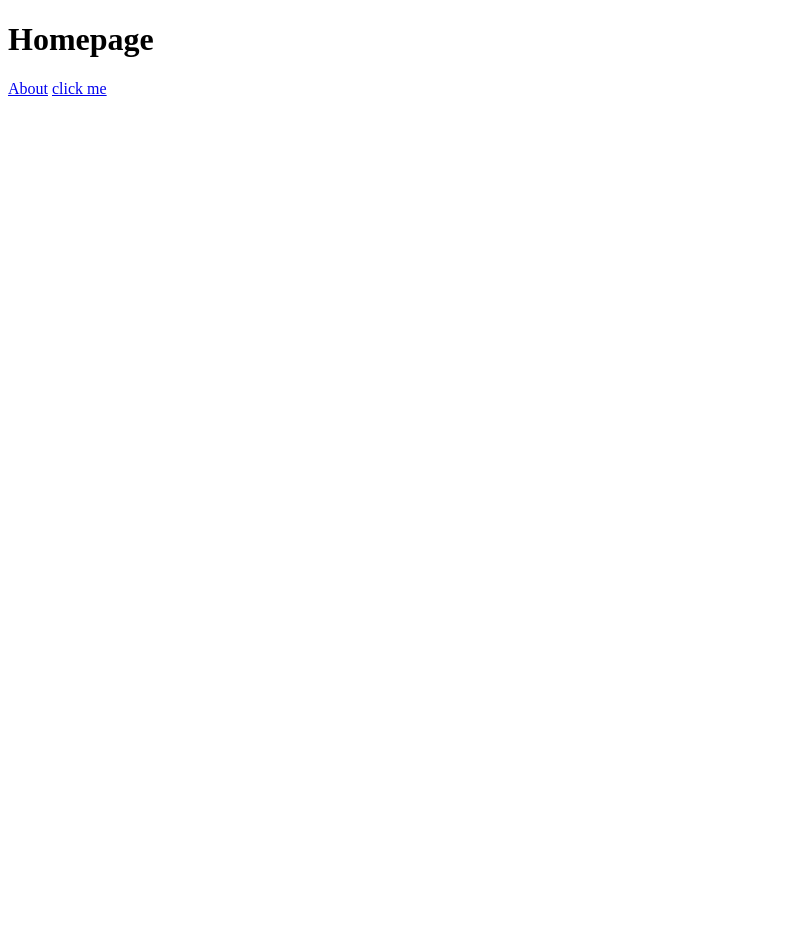
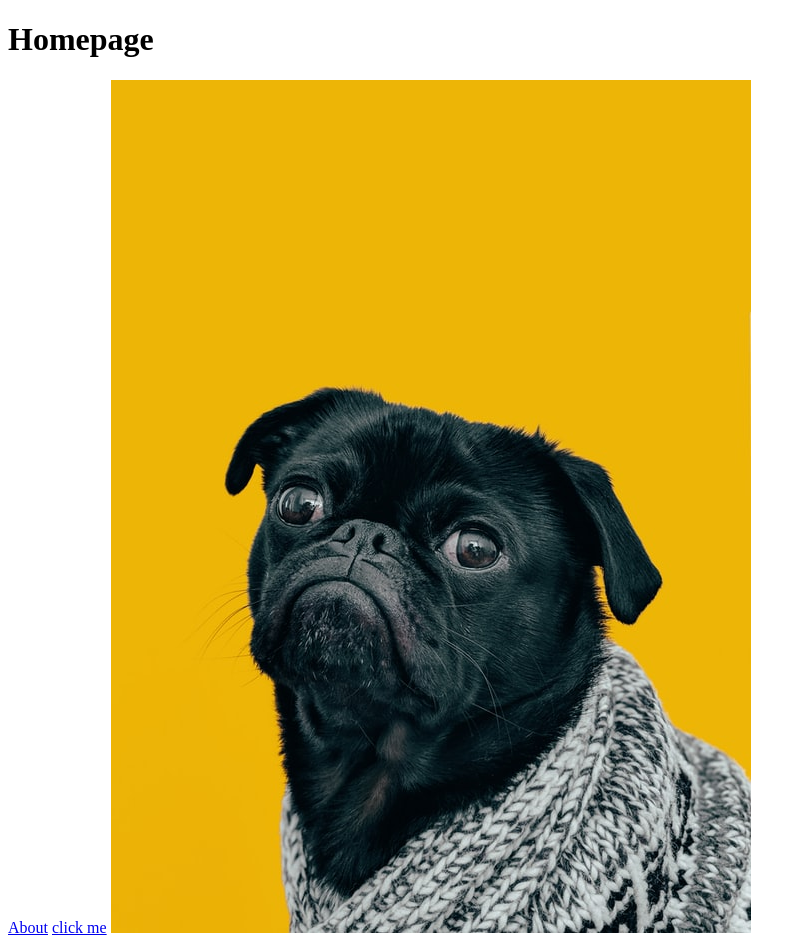
Before and after one commit to hydroanarchy/html-learning, a plain HTML site: page index.html in a window 1280 px wide. Shown: the whole page, without its empty margins (0-806 px from the left). Before the commit the page ends 800 px from the top, so only its background shows below. Drawn offline with Linux system fonts and the light colour scheme.

Commit message:
Added images, prior commit was in error

```diff
--- a/index.html
+++ b/index.html
@@ -8,5 +8,6 @@
         <h1>Homepage</h1>
         <a href="./pages/about.html">About</a>
         <a href="https://www.theodinproject.com/about">click me</a> <!-- Added link, href required -->
+        <img src="./images/dog.jpg" alt="dog">
     </body>
 </html>
```
Also changed, not shown: images/dog.jpg (added), 2 other files.
